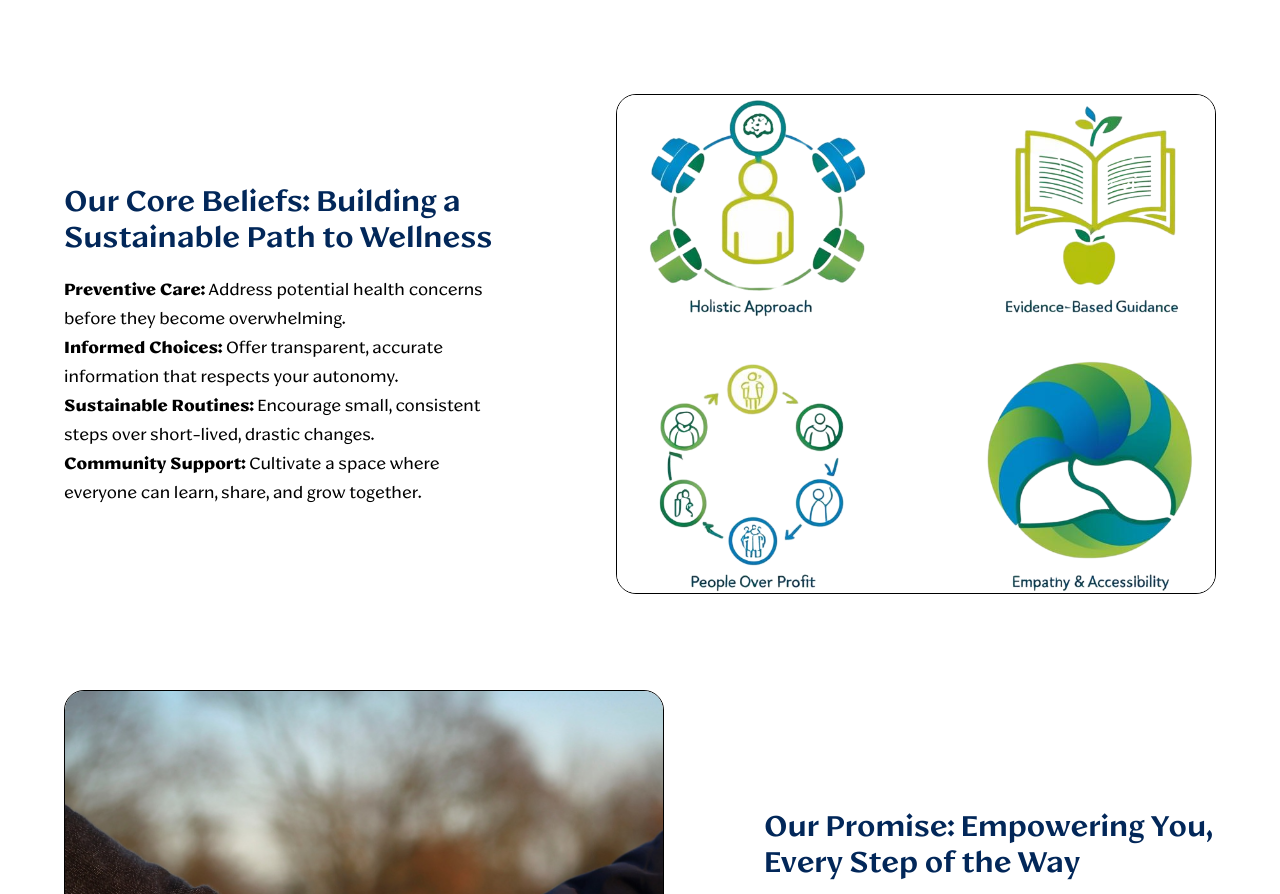
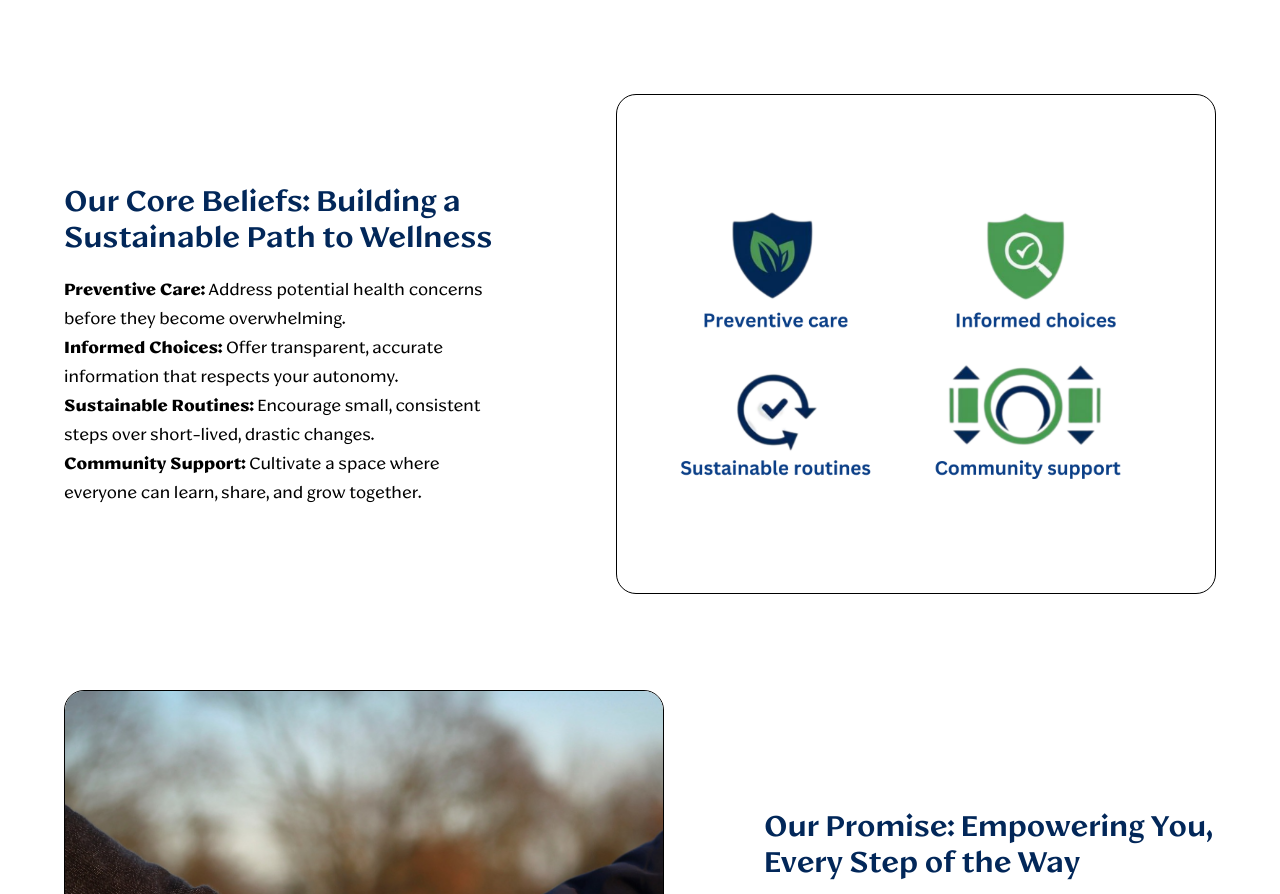
Before and after one commit to sidhartha8011/onelifewellnessv1, a React (Vite) app: page /who-we-are in a window 1280 px wide. Shown: the part 2770-3664 px from the top of the page. Built offline with nearby package versions, Linux system fonts and the light colour scheme.

Commit message:
content updated over

```diff
--- a/src/pages/About.jsx
+++ b/src/pages/About.jsx
@@ -7,6 +7,7 @@ import OurPromise from '../assets/images/our-promise.jpg';
 import ourStory from '../assets/images/olw-our-story.jpg';
 import ourCore from '../assets/images/our-core-belifs.png';
 import whoWeAre from '../assets/images/olw-who-we-are.jpg';
+import Preventive from '../assets/images/preventive.png';
 
 const About = () => {
   const seoData = {
@@ -97,9 +98,9 @@ const About = () => {
           </div>
           <div className="about-us-section-image">
             <img
-              src={ourCore}
+              src={Preventive}
               alt="Our Core Beliefs"
-              className="vision-mission-image"
+              className="vision-mission-image about-image-contain"
             />
           </div>
         </section>
--- a/src/styles/Pages.css
+++ b/src/styles/Pages.css
@@ -127,6 +127,10 @@
  .about-us-section-content h2{
   font-size: 30px;
   font-weight: 500;
+ }
+
+ .about-image-contain{
+  object-fit: contain !important;
  }
 
  .about-us-section-content p, ul{
```
Also changed, not shown: src/assets/images/preventive.png (added).
